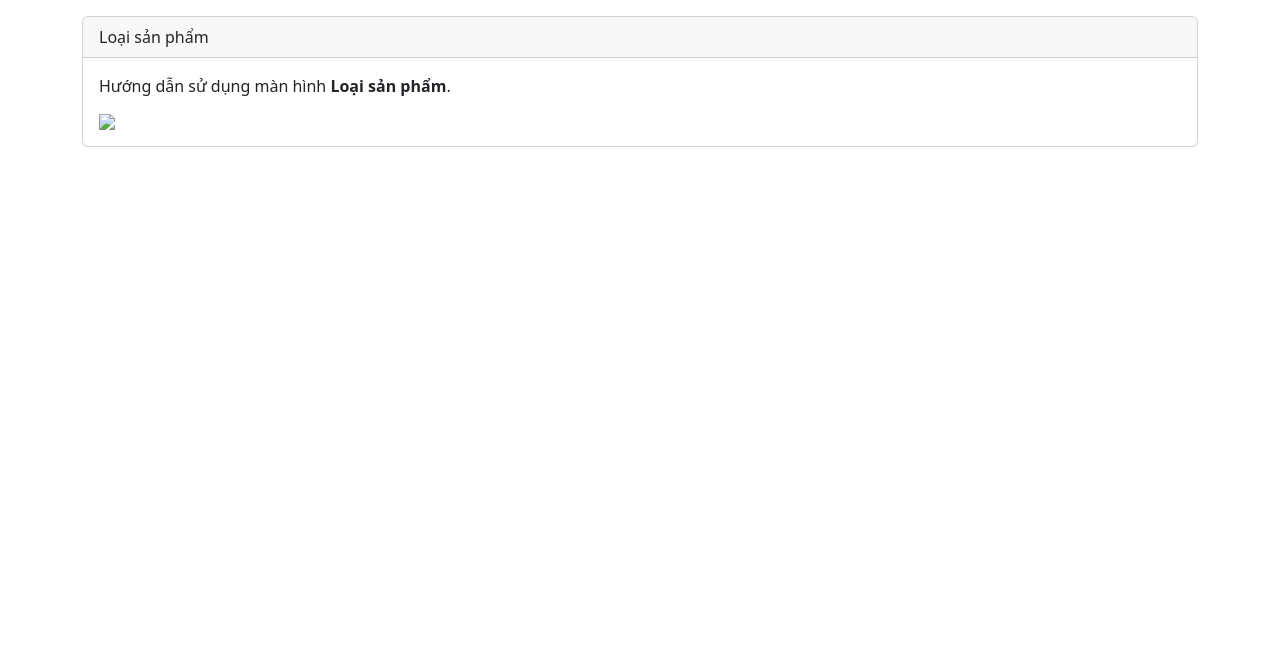
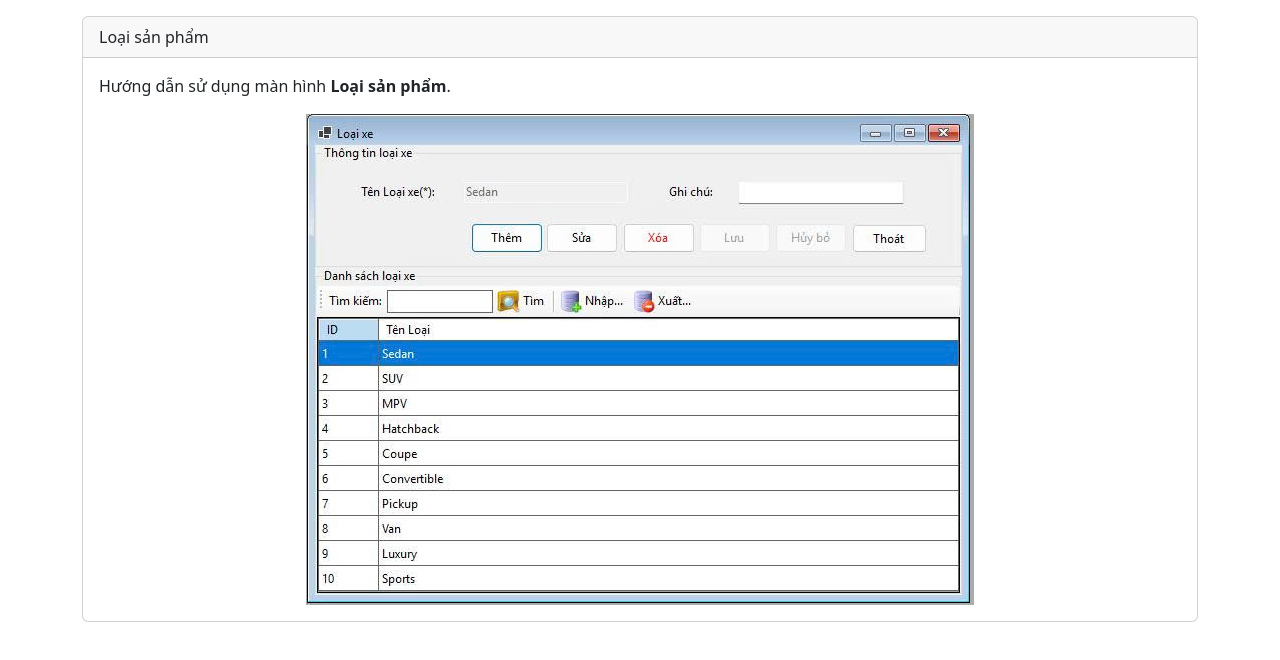
Before and after one commit to Tri-N867019/Help_me, a plain HTML site: page loaisanpham.html in a window 1280 px wide. Drawn offline with nearby package versions, Linux system fonts and the light colour scheme; no server answers.

Commit message:
loaisanpham.html

```diff
--- a/loaisanpham.html
+++ b/loaisanpham.html
@@ -16,7 +16,7 @@
 			<div class="card-header">Loại sản phẩm</div>
 			<div class="card-body">
 				<p class="card-text">Hướng dẫn sử dụng màn hình <strong>Loại sản phẩm</strong>.</p>
-				<img src="images1/LoaiXe.JPG" class="img-fluid mx-auto d-block" />
+				<img src="LoaiXe.jpg" class="img-fluid mx-auto d-block" />
 
 			</div>
 		</div>
```
